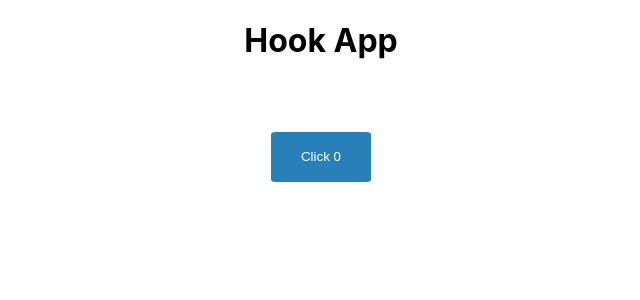
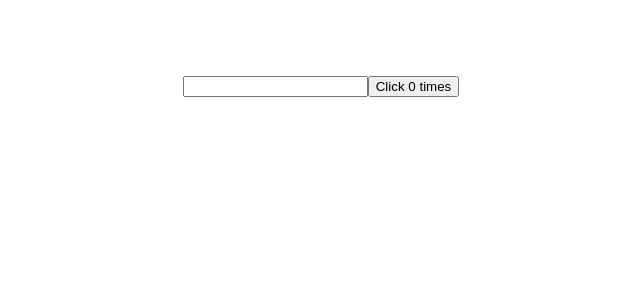
Before and after one commit to elidvenega/react-hooks, a React (Create React App) app: page / in a window 1280 px wide. Shown: the top 300 px of the page, without its empty margins (319-959 px from the left). Built offline with nearby package versions, Linux system fonts and the light colour scheme.

Commit message:
Working with Hooks to master them

```diff
--- a/package.json
+++ b/package.json
@@ -8,7 +8,7 @@
     "@testing-library/user-event": "^7.2.1",
     "react": "^16.14.0",
     "react-dom": "^16.14.0",
-    "react-scripts": "^3.4.4"
+    "react-scripts": "^1.1.5"
   },
   "scripts": {
     "start": "react-scripts start",
--- a/src/App.js
+++ b/src/App.js
@@ -10,7 +10,7 @@ import './App.css';
 function App() {
   return (
     <div className="App">
-        <HookCounter />
+        <HookCounterOne />
     </div>
   );
 }
--- a/src/components/HookCounterOne.js
+++ b/src/components/HookCounterOne.js
@@ -1,4 +1,5 @@
-import React, {useState, useEffect} from 'react'
+import React, {useState, useEffect} from 'react';
+import './css/style.css';
 
 function HookCounterOne() {
     const [count, setCount] = useState(0);
@@ -9,7 +10,7 @@ function HookCounterOne() {
         document.title = `You clicked ${count} times`
     }, [count])
     return (
-        <div>
+        <div className="output">
             <input type="text" value={name} onChange={e => setName(e.target.value)} />
             <button onClick={() => setCount(count + 1)}>Click {count} times</button>
         </div>
--- a/src/components/css/style.css
+++ b/src/components/css/style.css
@@ -7,3 +7,8 @@
     border: none;
     border-radius: 5%;
 }
+
+.output {
+    margin: 50px 0 0 0;
+    padding: 25px;
+}
```
Also changed, not shown: 1 other file (tests, documents, lock files or other folders).
